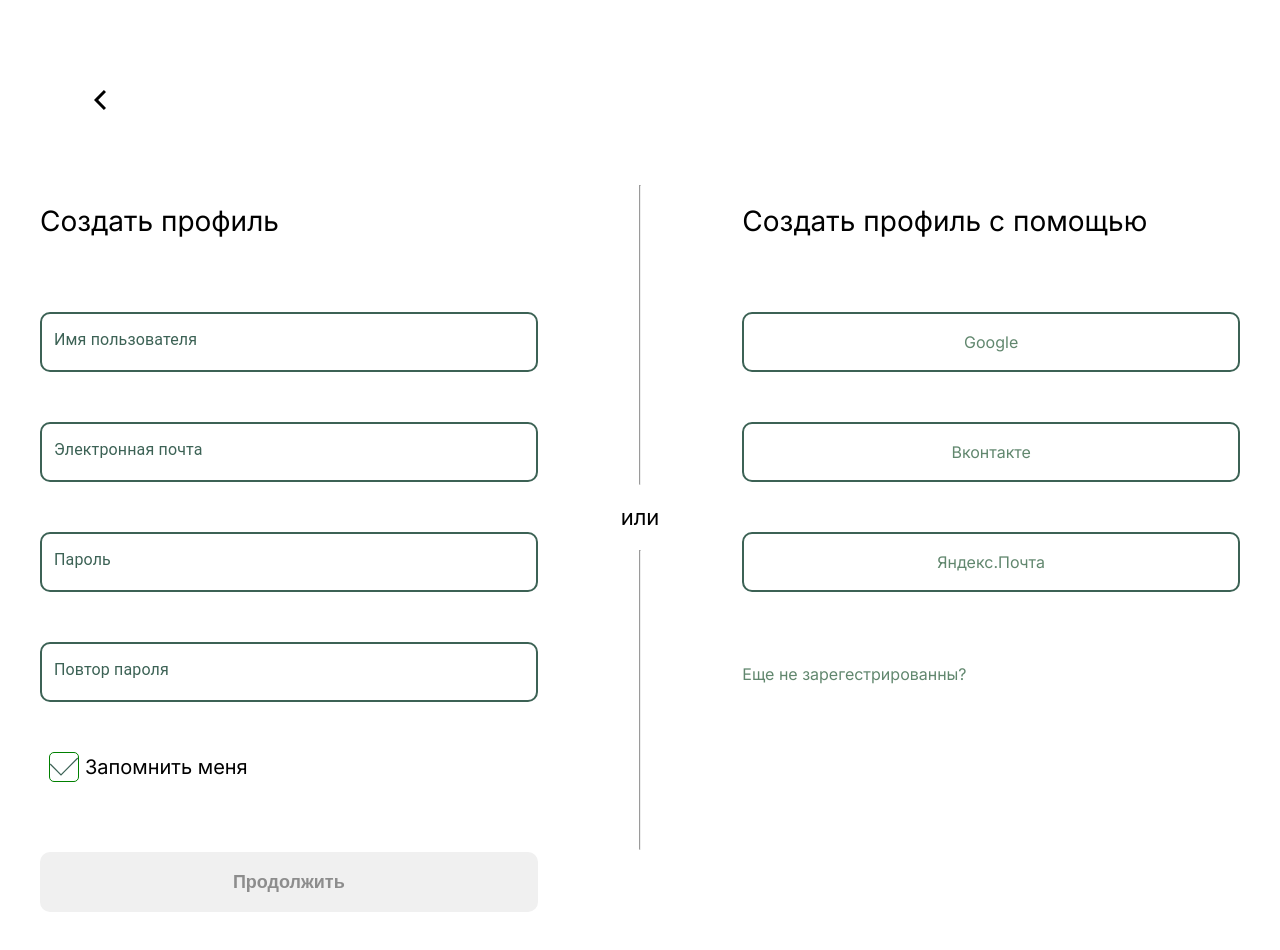
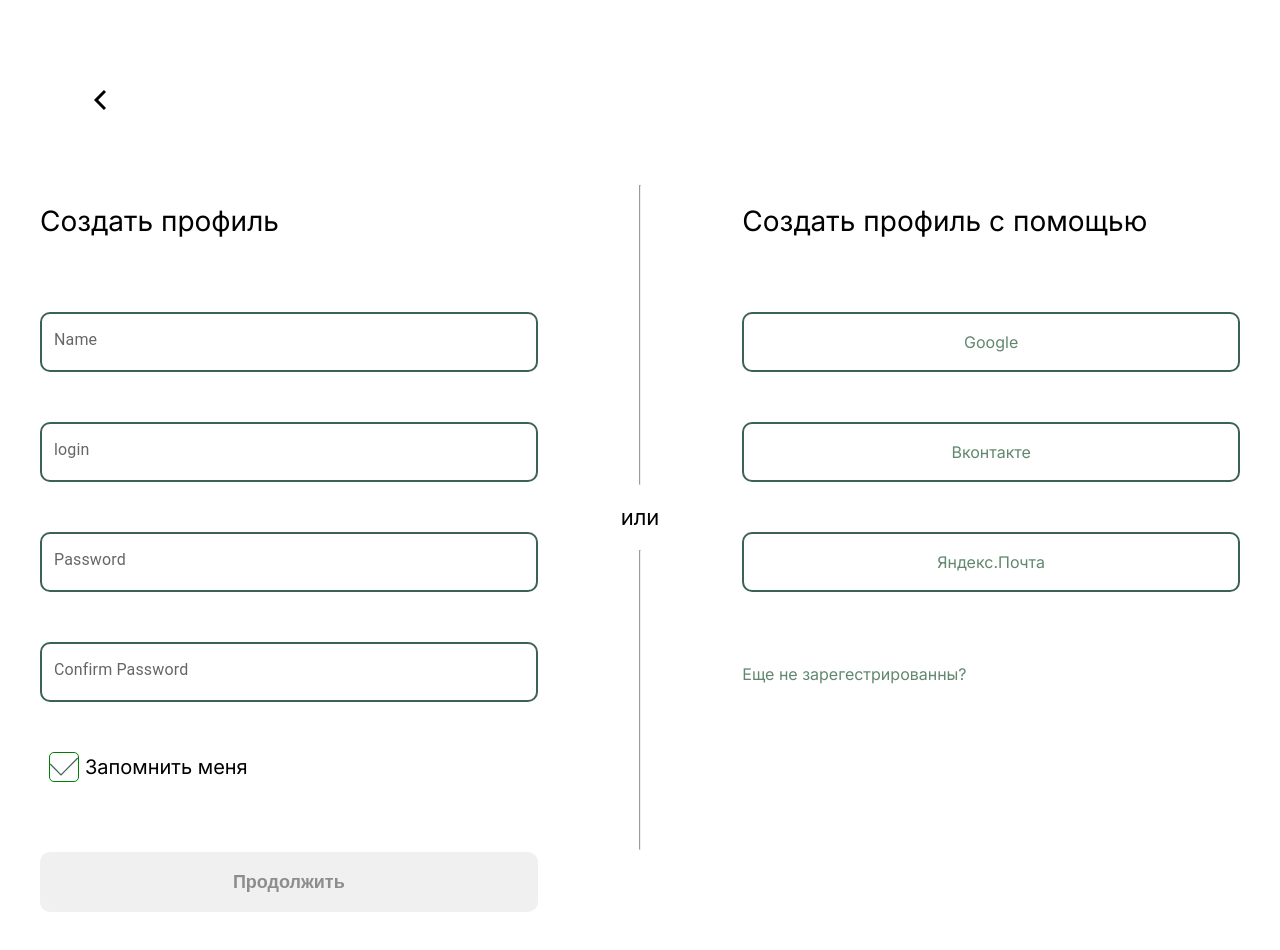
Before and after one commit to maxim-bekish/keepord, a React (Create React App) app: page /registration in a window 1280 px wide. Shown: the top 950 px of the page. Built offline with nearby package versions, Linux system fonts and the light colour scheme.

Commit message:
ready regist\login

```diff
--- a/package.json
+++ b/package.json
@@ -5,6 +5,8 @@
   "dependencies": {
     "@emotion/react": "^11.11.1",
     "@emotion/styled": "^11.11.0",
+    "@hookform/error-message": "^2.0.1",
+    "@hookform/resolvers": "^3.1.1",
     "@mui/icons-material": "^5.11.16",
     "@mui/material": "^5.13.6",
     "@testing-library/jest-dom": "^5.16.5",
@@ -19,7 +21,8 @@
     "react-hook-form": "^7.45.1",
     "react-router-dom": "^6.14.1",
     "react-scripts": "5.0.1",
-    "web-vitals": "^2.1.4"
+    "web-vitals": "^2.1.4",
+    "yup": "^1.2.0"
   },
   "scripts": {
     "start": "react-scripts start",
--- a/public/style.css
+++ b/public/style.css
@@ -103,7 +103,6 @@ nav,
 section {
   display: block;
 }
-
 ol,
 ul {
   list-style: none;
--- /dev/null
+++ b/src/all_pages/_InputHelp.jsx
@@ -0,0 +1,32 @@
+import { TextField } from "@mui/material";
+import st from "./../all_pages/inputHelper.module.scss";
+
+export default function InputHelper({
+  register,
+  fieldName,
+  label,
+  errors,
+  minValue,
+  errorMessage,
+}) {
+  // const { field } = useController(props);
+
+  return (
+    <div>
+      <TextField
+        {...register(fieldName, {
+          minLength: {
+            value: minValue,
+            message: errorMessage,
+          },
+        })}
+        label={label}
+        variant="outlined"
+        className={st.inputForm}
+        color="success"
+        error={Boolean(errors[fieldName]?.message)}
+      />
+      {errors[fieldName] && <p className={st.p}>{errors[fieldName].message}</p>}
+    </div>
+  );
+}
--- /dev/null
+++ b/src/all_pages/inputHelper.module.scss
@@ -0,0 +1,36 @@
+@import "../color_style.scss";
+
+.inputForm {
+  width: 100%;
+
+  div {
+    border-radius: 10px;
+    height: 60px;
+    &:hover {
+      fieldset {
+        border-style: solid;
+        border-width: 2px;
+      }
+    }
+  }
+  label {
+    // placeholder
+    border-color: $color-4dark-green;
+  }
+  fieldset {
+    border-style: solid;
+    border-width: 2px;
+    border-color: $color-4dark-green;
+    // border: 2px solid
+    &:hover {
+      color: red;
+    }
+  }
+}
+
+.p {
+  margin-top: 6.5px;
+  color: #f47373;
+  font-size: 0.75rem;
+  position: absolute;
+}
--- a/src/all_pages/login_pages/login_Form/_loginForm.jsx
+++ b/src/all_pages/login_pages/login_Form/_loginForm.jsx
@@ -1,81 +1,55 @@
-import { TextField } from "@mui/material";
 import arrow from "./../../../svg/arrows_button.svg";
 import st from "./loginForm.module.scss";
 import { useForm } from "react-hook-form";
-import Checkbox from "./../../_Checkbox";
-import { useState } from "react";
+import Checkbox from "../../_Checkbox";
+import InputHelper from "./../../_InputHelp";
+import { yupResolver } from "@hookform/resolvers/yup";
+import * as yup from "yup";
 
-function LoginForm(props) {
-  let [colors, setColors] = useState("success");
-  console.log(colors);
+const SignUpSchema = yup.object().shape({
+  login: yup.string().email("Введите верный email").required("Обязательно"),
+  password: yup.string().min(5, "min 5").required("Обязательно"),
+});
+export default function LoginForm(props) {
   const {
     register,
-    formState: { errors, isValid },
     handleSubmit,
     reset,
+    formState: { errors, isValid },
   } = useForm({
+    resolver: yupResolver(SignUpSchema),
     mode: "all",
   });
+
   const onSubmit = (data) => {
     console.log(data);
+
     reset();
   };
+
   return (
     <form className={st.pagesLeft} onSubmit={handleSubmit(onSubmit)} action="#">
       <a className={st.down} href="/">
         <img src={arrow} alt="arrow" />
       </a>
 
-      <h2>{props.props.title} профиль</h2>
-      <div className={st.inputForm}>
-        <div>
-          <TextField
-            {...register(props.props.database.login.key, {
-              required: true,
-              minLength: {
-                value: props.props.database.login.value,
-                message: props.props.database.login.message,
-              },
-            })}
-            label={props.props.database.login.label}
-            variant="outlined"
-            className={st.inputForm}
-            color={colors} //сделать проверку to_do
-            type="text"
-          />
+      <h2>{props.title} профиль</h2>
 
-          {errors[props.props.database.login.key] && (
-            <>
-              {() => setColors("warning")}
-              <p className={st.p}>
-                {errors[props.props.database.login.key].message}
-              </p>
-            </>
-          )}
-        </div>
+      <div className={st.form}>
+        <InputHelper
+          register={register}
+          errors={errors}
+          fieldName="login"
+          label="Логин"
+        />
+        <InputHelper
+          register={register}
+          errors={errors}
+          type="password"
+          fieldName="password"
+          label="Пароль"
+        />
 
-        <div>
-          <TextField
-            {...register(props.props.database.password.key, {
-              required: true,
-              minLength: {
-                value: props.props.database.password.value,
-                message: props.props.database.password.message,
-              },
-            })}
-            label={props.props.database.password.label}
-            variant="outlined"
-            className={st.inputForm}
-            color={colors} //сделать проверку to_do
-            type="text"
-          />
-
-          {errors[props.props.database.password.key] && (
-            <p className={st.p}>
-              {errors[props.props.database.password.key].message}
-            </p>
-          )}
-        </div>
         <Checkbox />
       </div>
       <button disabled={!isValid} type="submit">
@@ -84,5 +58,3 @@ function LoginForm(props) {
     </form>
   );
 }
-
-export default LoginForm;
--- a/src/all_pages/login_pages/login_Methods/_loginMethods.jsx
+++ b/src/all_pages/login_pages/login_Methods/_loginMethods.jsx
@@ -4,7 +4,7 @@ function LoginMethod(props) {
 
   return (
     <div className={st.pagesRight}>
-      <h5>{props.props.title} с помощью</h5>
+      <h5>{props.title} с помощью</h5>
       <div className={st.buttons}>
         <button>
           <a href="#">Google</a>
--- a/src/all_pages/registration_page/registration_form/_Registration_Form.jsx
+++ b/src/all_pages/registration_page/registration_form/_Registration_Form.jsx
@@ -1,127 +1,163 @@
-import { TextField } from "@mui/material";
 import arrow from "./../../../svg/arrows_button.svg";
 import st from "./registration_form.module.scss";
 import { useForm } from "react-hook-form";
+import Checkbox from "../../_Checkbox";
+import InputHelper from "../../_InputHelp";
+import { yupResolver } from "@hookform/resolvers/yup";
+import * as yup from "yup";
 
-import Checkbox from "../../_Checkbox";
-
-let color = {
-  green: "success",
-  red: "warning",
-};
-
+function cod() {
+  const now = new Date();
+  return (cod = `${now.getFullYear()}.${now.getMonth()}.${now.getDate()}.${now.getHours()}.${now.getMinutes()}.${now.getSeconds()}`);
+}
+const SignUpSchema = yup.object().shape({
+  firstName: yup.string().min(5, "min 5").required("Обязательно"),
+  login: yup.string().email("Введите верный email").required("Обязательно"),
+  password: yup.string().min(5, "min 5").required("Обязательно"),
+  confirmPassword: yup
+    .string()
+    .oneOf([yup.ref("password")], "Не верный пароль")
+    .required("Обязательно"),
+});
 export default function Registration_form(props) {
   const {
     register,
-    formState: { errors, isValid },
     handleSubmit,
     reset,
+    formState: { errors, isValid },
   } = useForm({
+    resolver: yupResolver(SignUpSchema),
     mode: "all",
   });
+
   const onSubmit = (data) => {
+    data.cod = cod();
     console.log(data);
+
     reset();
   };
-
+  // { console.log(props.database.name.key);}
   return (
     <form className={st.pagesLeft} onSubmit={handleSubmit(onSubmit)} action="#">
       <a className={st.down} href="/">
         <img src={arrow} alt="arrow" />
       </a>
 
-      <h2>{props.props.title} профиль</h2>
-
+      <h2>{props.title} профиль</h2>
+      {/* {console.log(props.props.database)} */}
       <div className={st.form}>
+        <InputHelper
+          register={register}
+          errors={errors}
+          fieldName="firstName"
+          label="Name"
+        />
+        <InputHelper
+          register={register}
+          errors={errors}
+          fieldName="login"
+          label="login"
+        />
+        <InputHelper
+          register={register}
+          errors={errors}
+          fieldName="password"
+          label="Password"
+        />
+        <InputHelper
+          register={register}
+          errors={errors}
+          fieldName="confirmPassword"
+          label="Confirm Password"
+        />
+        {/* <div>
+          <TextField
+            {...register(props.database.name.key, {
+              required: "Обязательное поле",
+              minLength: {
+                value: props.database.name.value,
+                message: props.database.name.message,
+              },
+            })}
+            label={props.database.name.label}
+            variant="outlined"
+            className={st.inputForm}
+            color="success"
+            aria-invalid={errors[props.database.name.key] ? "true" : "false"}
+            error={Boolean(errors[props.database.name.key]?.message)}
+          />
+          {errors[props.database.name.key] && (
+            <p className={st.p}>{errors[props.database.name.key].message}</p>
+          )}
+        </div>
         <div>
           <TextField
-            {...register(props.props.database.name.key, {
-              required: true,
+            {...register(props.database.email.key, {
+              required: "Обязательное поле",
               minLength: {
-                value: props.props.database.name.value,
-                message: props.props.database.name.message,
+                value: props.database.email.value,
+                message: props.database.email.message,
               },
             })}
-            label={props.props.database.name.label}
+            label={props.database.email.label}
             variant="outlined"
             className={st.inputForm}
-            color={color.green} //сделать проверку to_do
-            type="text"
+            color="success"
+            aria-invalid={errors[props.database.email.key] ? "true" : "false"}
+            error={Boolean(errors[props.database.email.key]?.message)}
           />
-
-          {errors[props.props.database.name.key] && (
+          {errors[props.database.email.key] && (
+            <p className={st.p}>{errors[props.database.email.key].message}</p>
+          )}
+        </div>
+        <div>
+          <TextField
+            {...register(props.database.password.key, {
+              required: "Обязательное поле",
+              minLength: {
+                value: props.database.password.value,
+                message: props.database.password.message,
+              },
+            })}
+            label={props.database.password.label}
+            variant="outlined"
+            className={st.inputForm}
+            color="success"
+            aria-invalid={
+              errors[props.database.password.key] ? "true" : "false"
+            }
+            error={Boolean(errors[props.database.password.key]?.message)}
+          />
+          {errors[props.database.password.key] && (
             <p className={st.p}>
-              {errors[props.props.database.name.key].message}
+              {errors[props.database.password.key].message}
             </p>
           )}
         </div>
         <div>
           <TextField
-            {...register(props.props.database.email.key, {
-              required: true,
+            {...register(props.database.repeat_password.key, {
+              required: "Обязательное поле",
               minLength: {
-                value: props.props.database.email.value,
-                message: props.props.database.email.message,
+                value: props.database.repeat_password.value,
+                message: props.database.repeat_password.message,
               },
             })}
-            label={props.props.database.email.label}
+            label={props.database.repeat_password.label}
             variant="outlined"
             className={st.inputForm}
-            color={color.green} //сделать проверку to_do
-            type="text"
+            color="success"
+            aria-invalid={
+              errors[props.database.repeat_password.key] ? "true" : "false"
+            }
+            error={Boolean(errors[props.database.repeat_password.key]?.message)}
           />
-
-          {errors[props.props.database.email.key] && (
+          {errors[props.database.repeat_password.key] && (
             <p className={st.p}>
-              {errors[props.props.database.email.key].message}
+              {errors[props.database.repeat_password.key].message}
             </p>
           )}
-        </div>
-        <div>
-          <TextField
-            {...register(props.props.database.password.key, {
-              required: true,
-              minLength: {
-                value: props.props.database.password.value,
-                message: props.props.database.password.message,
-              },
-            })}
-            label={props.props.database.password.label}
-            variant="outlined"
-            className={st.inputForm}
-            color={color.green} //сделать проверку to_do
-            type="text"
-          />
-
-          {errors[props.props.database.password.key] && (
-            <p className={st.p}>
-              {errors[props.props.database.password.key].message}
-            </p>
-          )}
-        </div>
-        <div>
-          <TextField
-            {...register(props.props.database.repeat_password.key, {
-              required: true,
-              minLength: {
-                value: props.props.database.repeat_password.value,
-                message: props.props.database.repeat_password.message,
-              },
-            })}
-            label={props.props.database.repeat_password.label}
-            variant="outlined"
-            className={st.inputForm}
-            color={color.green} //сделать проверку to_do
-            type="text"
-          />
-
-          {errors[props.props.database.repeat_password.key] && (
-            <p className={st.p}>
-              {errors[props.props.database.repeat_password.key].message}
-            </p>
-          )}
-        </div>
-
+        </div> */}
         {<Checkbox />}
       </div>
       <button disabled={!isValid} type="submit">
@@ -130,5 +166,3 @@ export default function Registration_form(props) {
     </form>
   );
 }
-
-//  Registration_form;
--- a/src/all_pages/registration_page/registration_form/registration_form.module.scss
+++ b/src/all_pages/registration_page/registration_form/registration_form.module.scss
@@ -1,6 +1,4 @@
 @import "../../../color_style.scss";
-
-
 
 .pagesLeft {
   display: flex;
@@ -20,32 +18,34 @@
     gap: 50px;
     width: 100%;
   }
-  .p {
-    margin-top: 6.5px;
-    color: #f47373;
-    font-size: 0.75rem;
-    position: absolute;
-  }
+
 
   .inputForm {
     width: 100%;
+
     div {
-      color: $color-4dark-green;
       border-radius: 10px;
       height: 60px;
       &:hover {
         fieldset {
-          border-color: $color-4dark-green;
+          border-style: solid;
+          border-width: 2px;
+
         }
       }
     }
     label {
       // placeholder
-      color: $color-4dark-green;
+      border-color: $color-4dark-green;
     }
     fieldset {
+      border-style: solid;
+      border-width: 2px;
       border-color: $color-4dark-green;
-      border: 2px solid $color-4dark-green;
+      // border: 2px solid
+      &:hover {
+        color: red;
+      }
     }
   }
 
--- a/src/all_pages/registration_page/registration_page.jsx
+++ b/src/all_pages/registration_page/registration_page.jsx
@@ -32,14 +32,9 @@ function Registration_page() {
   return (
     <div className={st.registration_form_wrapper}>
       <div className={st.registration_form}>
-        <RegistrationForm
-          props={{
-            database,
-            title: "Создать",
-          }}
-        />
+        <RegistrationForm database={database} title={"Создать"} />
         <LoginMedium />
-        <LoginMethod props={{ title: "Создать профиль" }} />
+        <LoginMethod title={"Создать профиль"} />
       </div>
     </div>
   );
```
Also changed, not shown: src/all_pages/login_pages/login_Form/loginForm.module.scss (+21 -24 lines), src/all_pages/login_pages/login_Pages/login_pages.jsx (+1 -6 lines), 1 other file (tests, documents, lock files or other folders).
